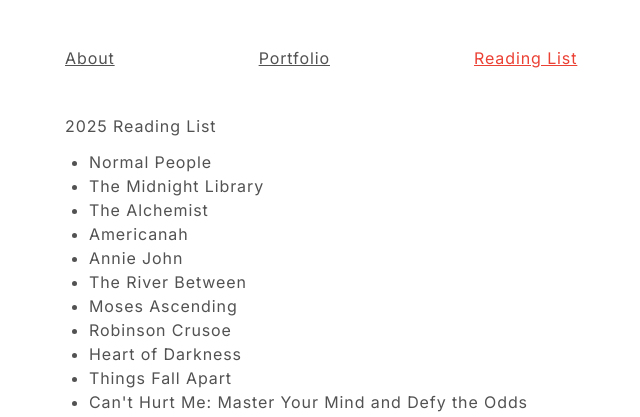
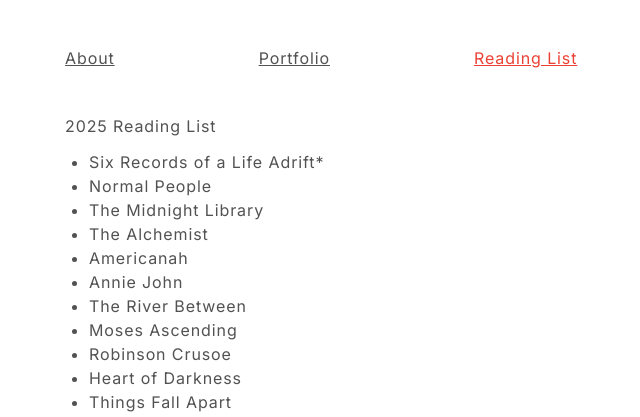
Before and after one commit to rrachelhuangg/rachelhuang.dev, a Flask app: page /books in a window 1280 px wide. Shown: the part 186-603 px from the top of the page, without its empty margins (311-951 px from the left). Run offline with Flask 3, Linux system fonts and the light colour scheme.

Commit message:
Updated reading list

```diff
--- a/templates/books.html
+++ b/templates/books.html
@@ -37,6 +37,7 @@
     <div>
         2025 Reading List
         <ul>
+            <li>Six Records of a Life Adrift*</li>
             <li>Normal People</li>
             <li>The Midnight Library</li>
             <li>The Alchemist</li>
```
